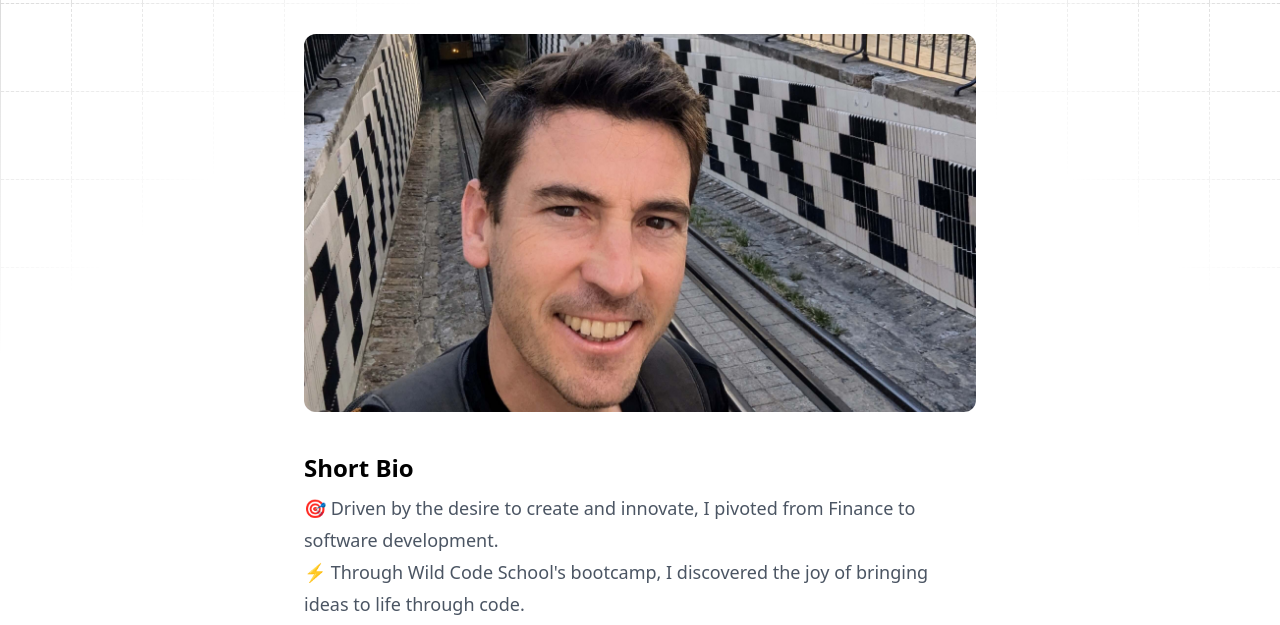
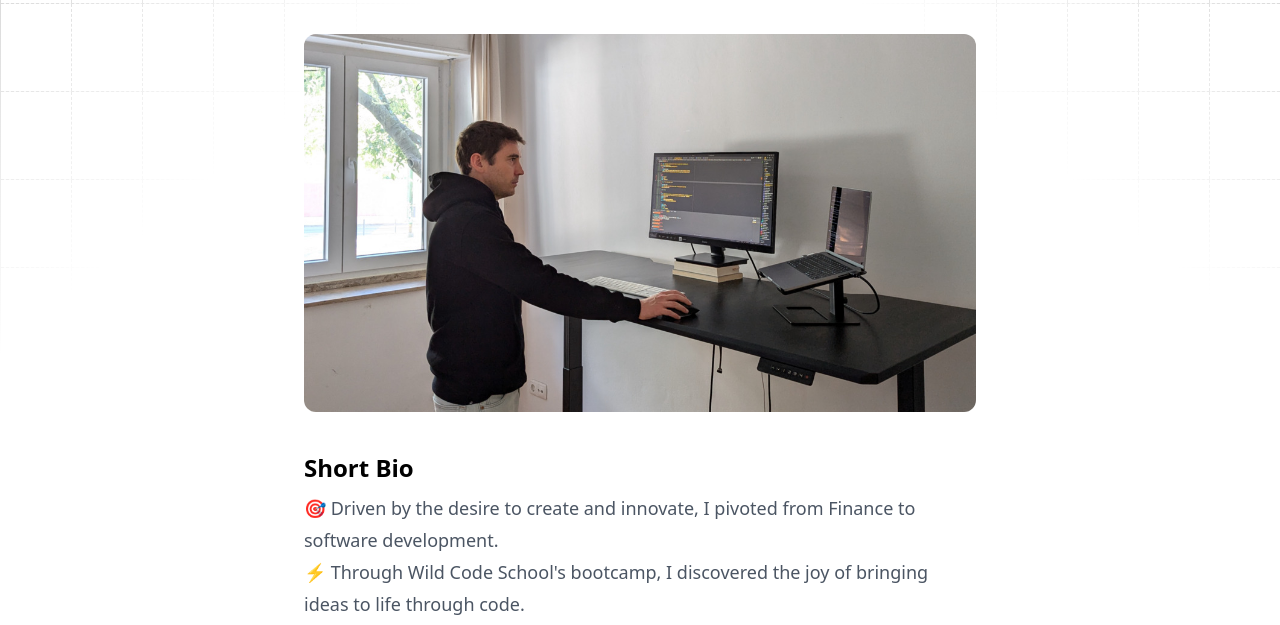
Before and after one commit to promathieuthiry/new_portfolio, an Astro site: page /about in a window 1280 px wide. Shown: the part 174-799 px from the top of the page. Built offline with nearby package versions, Linux system fonts and the light colour scheme; Astro itself is replaced by a stand-in of ours.

Commit message:
update about me image

```diff
--- a/src/pages/about.astro
+++ b/src/pages/about.astro
@@ -12,7 +12,7 @@ import Layout from "../layouts/main.astro";
       description=""
     />
 
-    <img src="/assets/images/profile.jpg" class="relative z-30 w-full my-10 rounded-xl aspect-video object-cover" />
+    <img src="/assets/images/experiences/about_me_mathieu_thiry.jpg" class="relative z-30 w-full my-10 rounded-xl aspect-video object-cover" />
 
     <h2 class="mb-2 text-2xl font-bold dark:text-neutral-200">Short Bio</h2>
     <p
```
Also changed, not shown: public/assets/images/experiences/about_me_mathieu_thiry.jpg (added).
